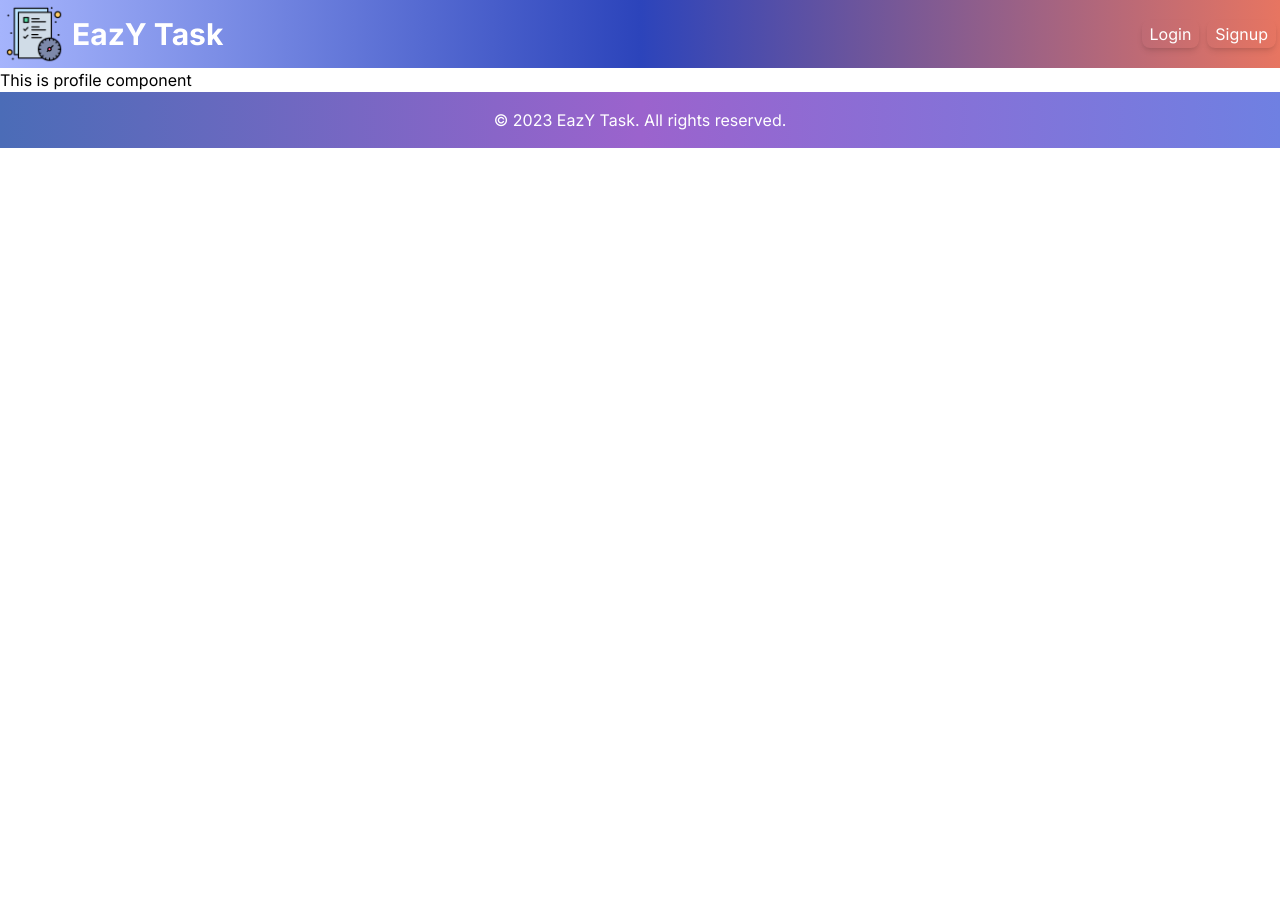
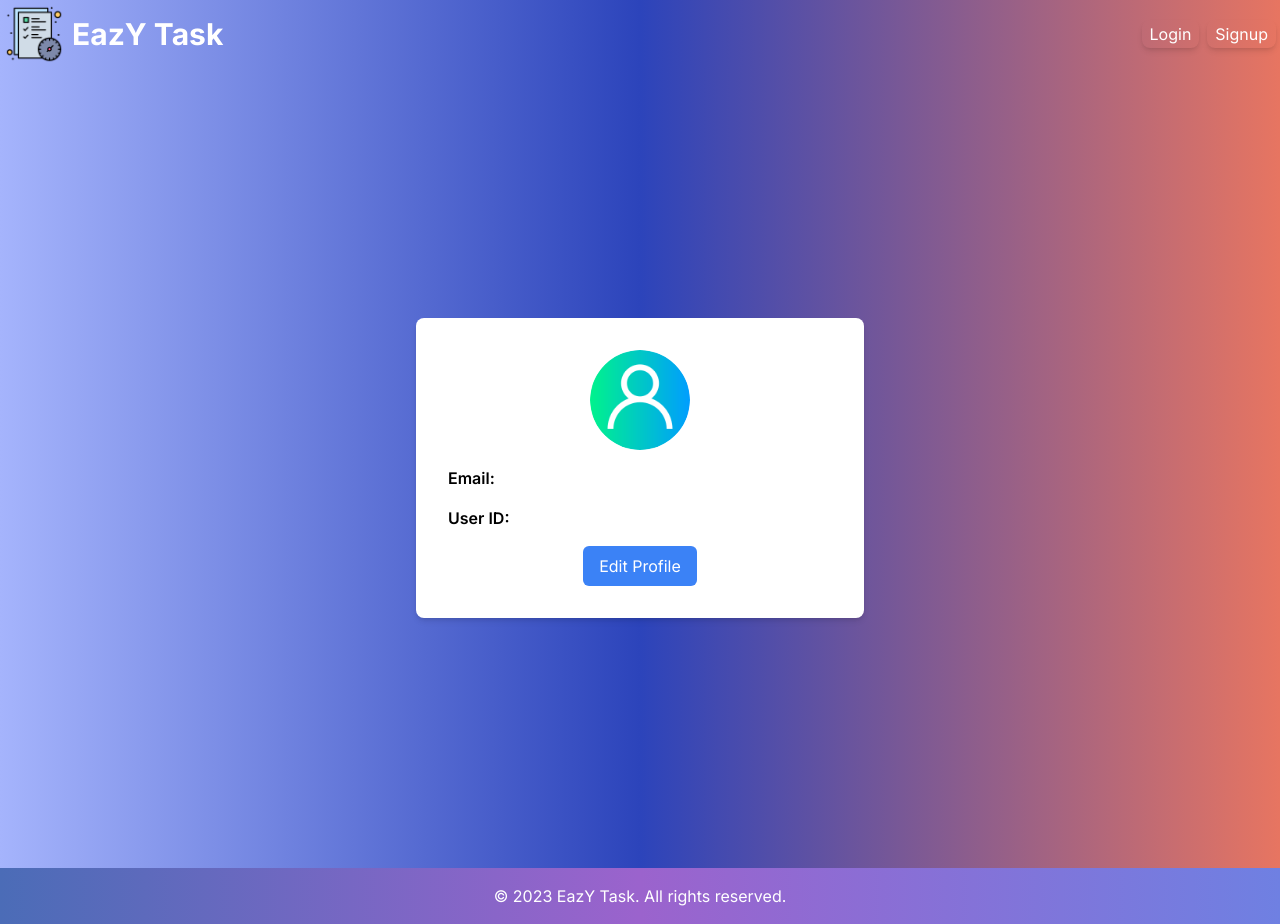
Before and after one commit to pranjal969/eazy-task, a Next.js app: page /profile in a window 1280 px wide. Before the commit the page ends 800 px from the top, so only its background shows below. Built offline with nearby package versions, Linux system fonts and the light colour scheme; no server answers.

Commit message:
Added Profile
Added Profile

```diff
--- a/src/app/api/users/[userId]/route.js
+++ b/src/app/api/users/[userId]/route.js
@@ -33,34 +33,41 @@ export const DELETE = async (request, { params }) => {
 
 // Update user by id
 export const PUT = async (request, { params }) => {
+    try {
+      // Extract the userId from params
+      const { userId } = params;
 
-    const { userId } = await params;
+      // Get the user details from the database
+      const user = await User.findById(userId);
 
-    try {
-        //Get the user details from db
-        const user = await User.findById(userId);
       if (user) {
-            // fetch user details from request
+        // Extract user details from the request body
         const { name, password, about, profileUrl, address } = await request.json();
-            //create user object with user model
 
+        // Update the user object with new data
         user.name = name;
         user.password = password;
         user.about = about;
         user.profileUrl = profileUrl;
+
+        // Update address if provided
+        if (address) {
           user.address.street = address.street || "";
-            user.address.street = address.city || "";
-            user.address.street = address.pincode || "";
-
-            const savedUser = user.save();
-            return NextResponse.json({ message: "User details updated successfully", status: "True" }, { status: 200 });
-        }
-        else {
-            return NextResponse.json({ message: "User not found", status: "True" }, { status: 200 });
+          user.address.city = address.city || "";
+          user.address.pincode = address.pincode || "";
         }
 
+        // Save the updated user object
+        await user.save();
+
+        // Return a success response
+        return NextResponse.json({ message: "User details updated successfully", status: "True" }, { status: 200 });
+      } else {
+        // Return a not found response if the user doesn't exist
+        return NextResponse.json({ message: "User not found", status: "False" }, { status: 404 });
+      }
     } catch (error) {
-        return NextResponse.json({ message: "Error updating user ", status: "False" }, { status: 200 });
+      // Handle errors and return an error response
+      return NextResponse.json({ message: "Error updating user", status: "False" }, { status: 500 });
     }
-
-}
+  };
--- a/src/app/profile/page.js
+++ b/src/app/profile/page.js
@@ -1,10 +1,132 @@
-import React from 'react'
+'use client'
+import React, { useContext, useState, useEffect } from 'react';
+import UserContext from '@/context/userContext';
+import { toast } from 'react-toastify';
+import { updateUser } from '@/services/userService';
+
+const ProfilePage = () => {
+  const contextUser = useContext(UserContext);
+  const [userData, setUserData] = useState(contextUser?.user);
+  const [isEditing, setIsEditing] = useState(false);
 
 
-const page = () => {
+  useEffect(() => {
+    setUserData(contextUser.user);
+    console.log("first", contextUser);
+  }, [contextUser.user]);
+
+  const handleEditClick = () => {
+    setIsEditing(true);
+  };
+
+  const handleSaveClick = async () => {
+    // Assuming you have a function to save the edited user data
+    // Replace this with your actual save logic
+    try {
+      // Save the edited userData here
+      // Example: saveUserData(userData);
+      console.log(userData);
+      const updatedUser = await updateUser({ name: userData?.name, email: userData?.email }, userData?.userId)
+      console.log("profile after updating ", updatedUser)
+      toast.success("Profile saved successfully", {
+        position: 'top-left',
+        autoClose: 3000,
+      });
+      setIsEditing(false);
+    } catch (error) {
+      console.error(error);
+      toast.error("Error saving profile", {
+        position: 'top-left',
+        autoClose: 3000,
+      });
+    }
+  };
+
+  const handleInputChange = (e) => {
+    const { name, value } = e.target;
+    setUserData({ ...userData, [name]: value });
+  };
+
   return (
-    <div>This is profile component</div>
-  )
-}
+    <div className="bg-gradient-to-r from-[#a5b4fc] via-[#2c44bb] to-[#e77561] min-h-screen flex flex-col justify-center items-center p-4">
+      <div className="bg-white shadow-md rounded-lg p-8 max-w-md w-full">
+        <div className="text-center mb-4">
+          <img
+            src="/working.png"
+            alt="Profile Image"
+            className="rounded-full mx-auto mb-2"
+            width={"100px"}
+            height={"100px"}
+          />
+          {isEditing ? (
+            <input
+              type="text"
+              name="name"
+              value={userData?.name}
+              onChange={handleInputChange}
+              className="border-2 border-gray-300 rounded-md p-2 w-full"
+            />
+          ) : (
+            <div className="text-2xl font-semibold">{userData?.name || ' '}</div>
+          )}
+        </div>
+        <div className="mb-4">
+          <label className="font-semibold">Email:</label>
+          {isEditing ? (
+            <input
+              type="text"
+              name="email"
+              value={userData?.email}
+              onChange={handleInputChange}
+              className="border-2 border-gray-300 rounded-md p-2 w-full"
+            />
+          ) : (
+            <div>{userData?.email || ' '}</div>
+          )}
+        </div>
+        <div className="mb-4">
+          <label className="font-semibold">User ID:</label>
+          {isEditing ? (
+            <input
+              type="text"
+              name="userId"
+              value={userData?.userId || ' '}
+              disabled
+              onChange={handleInputChange}
+              className="border-2 border-gray-300 rounded-md p-2 w-full"
+            />
+          ) : (
+            <div>{userData?.userId || ' '}</div>
+          )}
+        </div>
+        {isEditing ? (
+          <div className="text-center">
+            <button
+              onClick={handleSaveClick}
+              className="bg-blue-500 text-white px-4 py-2 rounded-md hover:bg-blue-600 mr-2"
+            >
+              Save
+            </button>
+            <button
+              onClick={() => setIsEditing(false)}
+              className="bg-gray-500 text-white px-4 py-2 rounded-md hover:bg-gray-600"
+            >
+              Cancel
+            </button>
+          </div>
+        ) : (
+          <div className="text-center">
+            <button
+              onClick={handleEditClick}
+              className="bg-blue-500 text-white px-4 py-2 rounded-md hover:bg-blue-600"
+            >
+              Edit Profile
+            </button>
+          </div>
+        )}
+      </div>
+    </div>
+  );
+};
 
-export default page
+export default ProfilePage;
--- a/src/app/show-task/page.js
+++ b/src/app/show-task/page.js
@@ -36,12 +36,12 @@ const Page = () => {
   return (
     <div className='bg-[#e4e5e9]  min-h-screen'>
 
-      <div className="grid grid-cols-1 md:grid-cols-2 lg:grid-cols-3 gap-4 ">
+      <div className="grid grid-cols-1 md:grid-cols-2 lg:grid-cols-3 gap-3 ">
         {tasks.map((task) => (
-          <div key={task._id} className="bg-gradient-to-r from-[#a5b4fc] via-[#aeb4cf] to-[#e77561] shadow-md rounded-md p-4 mx-6 my-6 ">
+          <div key={task._id} className="bg-gradient-to-r from-[#a5b4fc] via-[#aeb4cf] to-[#e77561] shadow-md rounded-md p-4 mx-6 my-6">
 
             <div className="font-bold text-lg">{task.title}</div>
-            <div className="text-gray-500">{task.description}</div>
+            <div className="text-gray-600 font-semibold">{task.description}</div>
             <div className="mt-2">
               <span className="font-semibold">Status: </span>
               {task.status}
--- a/src/services/userService.js
+++ b/src/services/userService.js
@@ -23,3 +23,9 @@ export const logoutApi = async () => {
     const result = await httpAxios.post("logout").then((response) => response.data);
     return result;
 }
+
+//Update user api
+export const updateUser = async (userData,userId) => {
+    const result = await httpAxios.put(`users/${userId}`,userData).then((response) => response.data);
+    return result;
+}
```
Also changed, not shown: public/working.png (added). Lines whose indentation alone changed are shown as unchanged.
